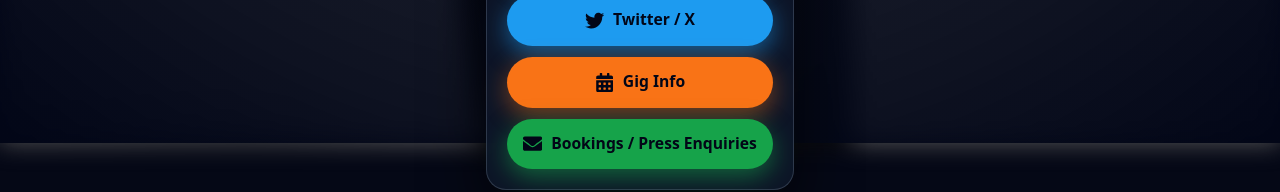
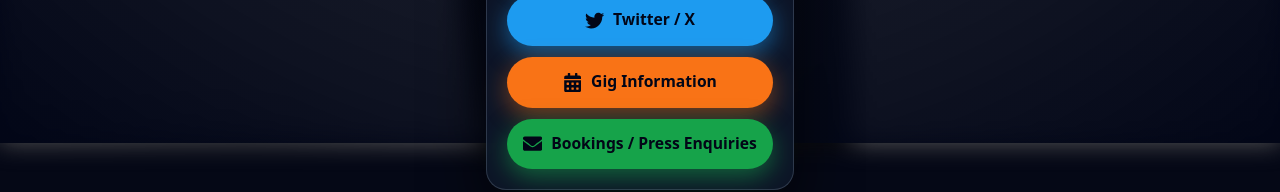
Before and after one commit to rbinduradevelopments/vini-links-site, a React (Vite) app: page /links in a window 1280 px wide. Shown: the part 657-849 px from the top of the page. Built offline with nearby package versions, Linux system fonts and the light colour scheme.

Commit message:
gig link updated

```diff
--- a/src/pages/Links.jsx
+++ b/src/pages/Links.jsx
@@ -110,7 +110,7 @@ export default function Links() {
         </a>
       <a className="link-button link-gigs" href="/gigs">
         <FaCalendarAlt className="icon" />
-        <span>Gig Info</span>
+        <span>Gig Information</span>
       </a>
 
 
```
